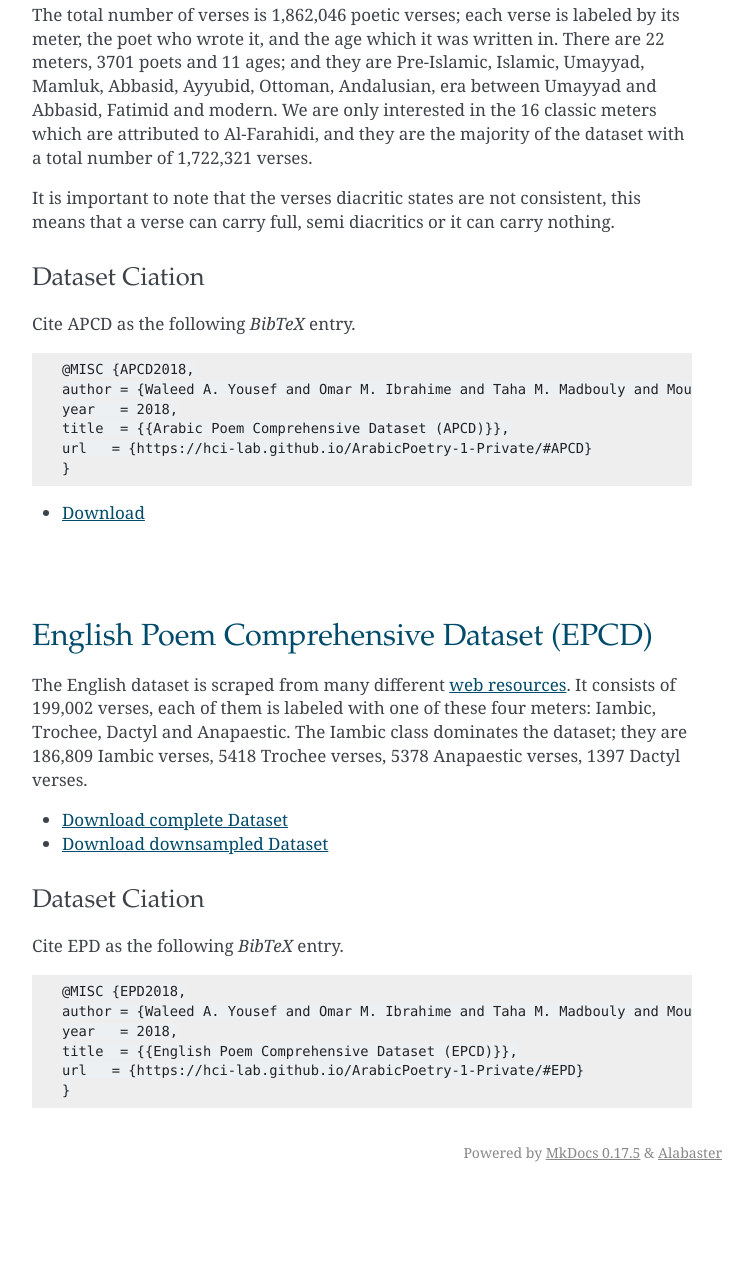
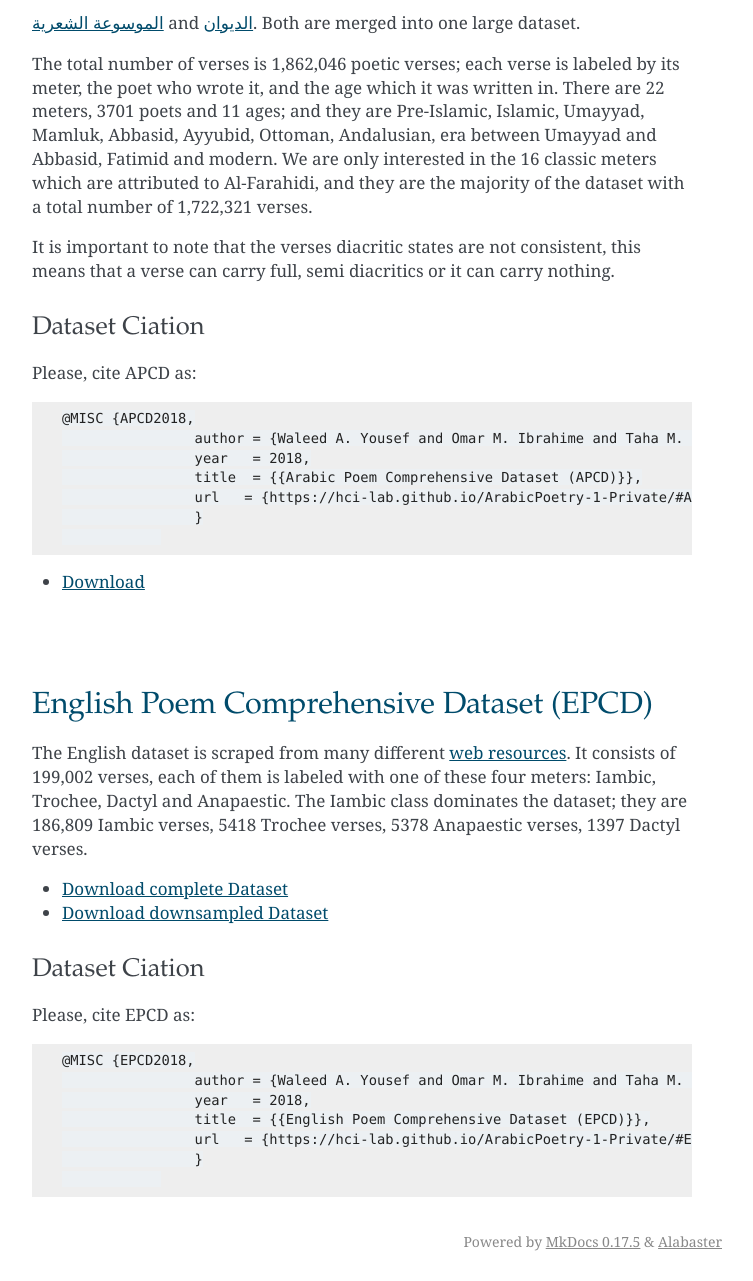
Before and after one commit to hci-lab/LearningMetersPoems, a plain HTML site: page index.html in a window 1280 px wide. Shown: the part 161-1442 px from the top of the page, without its empty margins (228-981 px from the left). Before the commit the page ends 1353 px from the top, so only its background shows below. Drawn offline with Linux system fonts and the light colour scheme.

Commit message:
Fine tuning page

```diff
--- a/index.html
+++ b/index.html
@@ -10,45 +10,33 @@
     <link rel="shortcut icon" href="./img/favicon.ico">
     <link rel="stylesheet" href="./css/alabaster.css" type="text/css">
     <link rel="stylesheet" href="./css/alabaster-overrides.css" type="text/css">
-
-
-
-
     <script src="./search/require.js"></script>
-
     <script src="./search/search.js"></script>
-
-
-
-
     <meta name="viewport" content="width=device-width, initial-scale=0.9, maximum-scale=0.9">
-
-
-
   </head>
   <body>
-
     <div class="document">
       <div class="documentwrapper">
 	<div class="bodywrapper">
           <div class="body" role="main">
+	    <h1>Poem Dataset</h1>
 
             <h2 id="arabic-poems-comprehensive-dataset-apcd"><a href="#APCD" name="APCD" style="text-decoration: none">Arabic Poem Comprehensive Dataset (APCD)</a></h2>
 	    <p><a href="https://poetry.dctabudhabi.ae">الموسوعة الشعرية</a>
-and
-<a href="https://www.aldiwan.net"> الديوان</a>.
-Both are merged into one large dataset. </p>
-<p>The total number of verses is 1,862,046 poetic verses; each verse is labeled by
-its meter, the poet who wrote it, and the age which it was written in. There are
-22 meters, 3701 poets and 11 ages; and they are Pre-Islamic, Islamic, Umayyad,
-Mamluk, Abbasid, Ayyubid, Ottoman, Andalusian, era between Umayyad and Abbasid,
-Fatimid and modern. We are only interested in the 16 classic meters which are
-attributed to Al-Farahidi, and they are the majority of the dataset with a total
-number of 1,722,321 verses.</p>
+	      and <a href="https://www.aldiwan.net"> الديوان</a>.  Both are merged into one large
+	      dataset.</p>
+	    <p>The total number of verses is 1,862,046 poetic verses; each verse is labeled by its
+	      meter, the poet who wrote it, and the age which it was written in. There are 22
+	      meters, 3701 poets and 11 ages; and they are Pre-Islamic, Islamic, Umayyad, Mamluk,
+	      Abbasid, Ayyubid, Ottoman, Andalusian, era between Umayyad and Abbasid, Fatimid and
+	      modern. We are only interested in the 16 classic meters which are attributed to
+	      Al-Farahidi, and they are the majority of the dataset with a total number of 1,722,321
+	      verses.</p>
 	    <p>It is important to note that the verses diacritic states are not consistent, this
-means that a verse can carry full, semi diacritics or it can carry nothing. </p>
+	      means that a verse can carry full, semi diacritics or it can carry nothing.</p>
+
 	    <h3 id="dataset-ciation">Dataset Ciation</h3>
-<p>Cite APCD as the following <em>BibTeX</em> entry.</p>
+	    <p>Please, cite APCD as:</p>
 	    <pre><code>@MISC {APCD2018,
 		author = {Waleed A. Yousef and Omar M. Ibrahime and Taha M. Madbouly and Moustafa A. Mahmoud and Ali H. El-Kassas and Ali O. Hassan and Abdallah R. Albohy},
 		year   = 2018,
@@ -62,7 +50,7 @@ url   = {https://hci-lab.github.io/ArabicPoetry-1-Private/#APCD}
 	    </ul>
 	    <p><br>
 	      <br></p>
-<h2 id="english-poems-dataset-epd"><a href="#EPD" name="EPD" style="text-decoration: none">English Poem Comprehensive Dataset (EPCD)</a></h2>
+	    <h2 id="english-poem-comprehensive-dataset-epcd"><a href="#EPCD" name="EPCD" style="text-decoration: none">English Poem Comprehensive Dataset (EPCD)</a></h2>
 	    <p>The English dataset is scraped from many different <a href="http://www.eighteenthcenturypoetry.org">web resources</a>. It consists
 	      of 199,002 verses, each of them is labeled with one of these four meters: Iambic,
 	      Trochee, Dactyl and Anapaestic. The Iambic class dominates the dataset; they are
@@ -73,12 +61,12 @@ verses.</p>
 	      <li><a href="https://drive.google.com/open?id=108oPKOybFyIAKXsQAYu6FwB84uIw_hUJ">Download downsampled Dataset</a></li>
 	    </ul>
 	    <h3 id="dataset-ciation_1">Dataset Ciation</h3>
-<p>Cite EPD as the following <em>BibTeX</em> entry.</p>
-<pre><code>@MISC {EPD2018,
+	    <p>Please, cite EPCD as:</p>
+	    <pre><code>@MISC {EPCD2018,
 		author = {Waleed A. Yousef and Omar M. Ibrahime and Taha M. Madbouly and Moustafa A. Mahmoud and Ali H. El-Kassas and Ali O. Hassan and Abdallah R. Albohy},
 		year   = 2018,
 		title  = {{English Poem Comprehensive Dataset (EPCD)}},
-url   = {https://hci-lab.github.io/ArabicPoetry-1-Private/#EPD}
+		url   = {https://hci-lab.github.io/ArabicPoetry-1-Private/#EPCD}
 		}
 	    </code></pre>
 
@@ -92,29 +80,18 @@ url   = {https://hci-lab.github.io/ArabicPoetry-1-Private/#EPD}
 
 
 		<ul>
-
-
 		  <li>
 		    <a href=".">Home</a>
 		  </li>
-
-
 		</ul>
 		--!>
-
-
 	  </div>
 	</div>
       </div>
 
       <!--    <div class="sphinxsidebar" role="navigation" aria-label="main navigation">
 	      <div class="sphinxsidebarwrapper">
-
 		<h1 class="logo"><a href=".">Arabic Poems Dataset</a></h1>
-
-
-
-
 		<div id="searchbox" style="display: none;" role="search">
 		  <h3>Quick search</h3>
 		  <form class="search" action="./search.html" method="get">
@@ -133,18 +110,10 @@ url   = {https://hci-lab.github.io/ArabicPoetry-1-Private/#EPD}
       </div>
       <div class="clearer"></div>
     </div>
-
-
     <div class="footer">
-
-
-
       Powered by <a href="http://www.mkdocs.org">MkDocs 0.17.5</a>
       &amp; <a href="https://github.com/iamale/mkdocs-alabaster">Alabaster</a>
-
     </div>
-
-
     <!--
 	MkDocs version      : 0.17.5
 	Docs Build Date UTC : 2018-10-13 00:34:05
```
Lines whose indentation alone changed are shown as unchanged.
